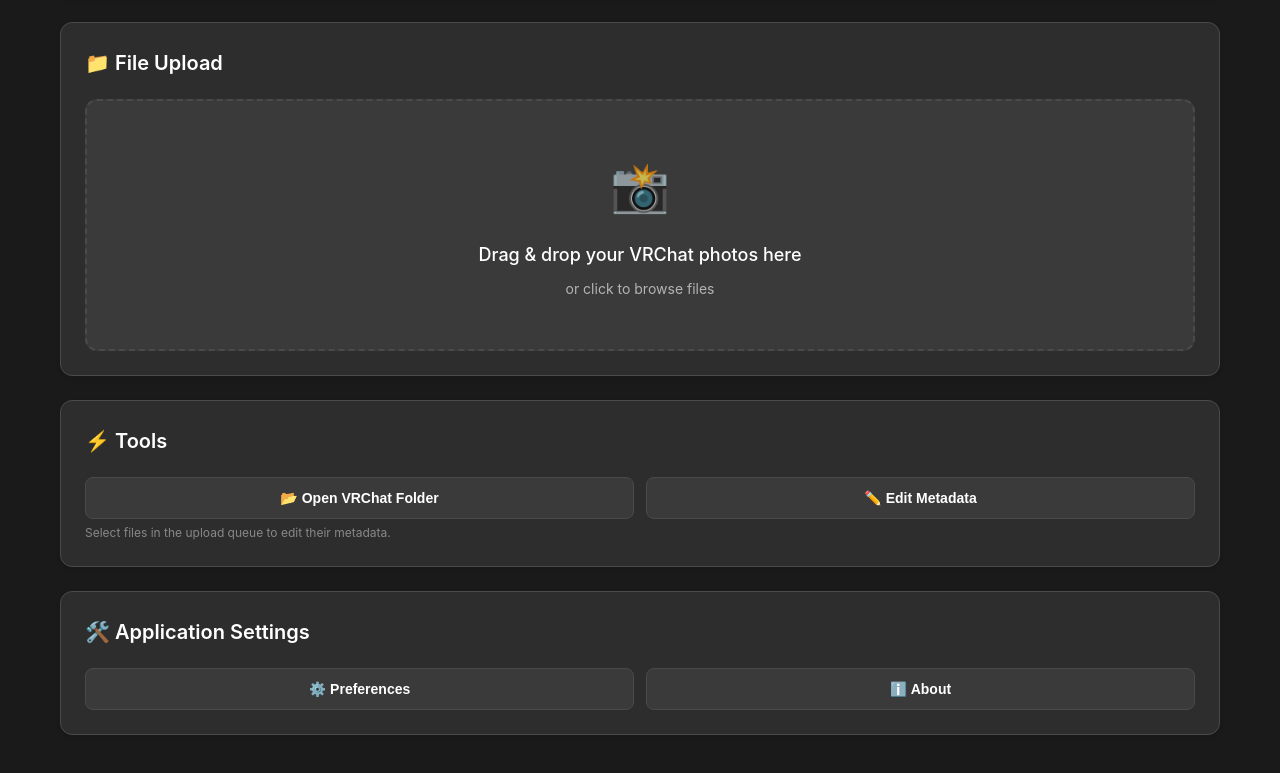
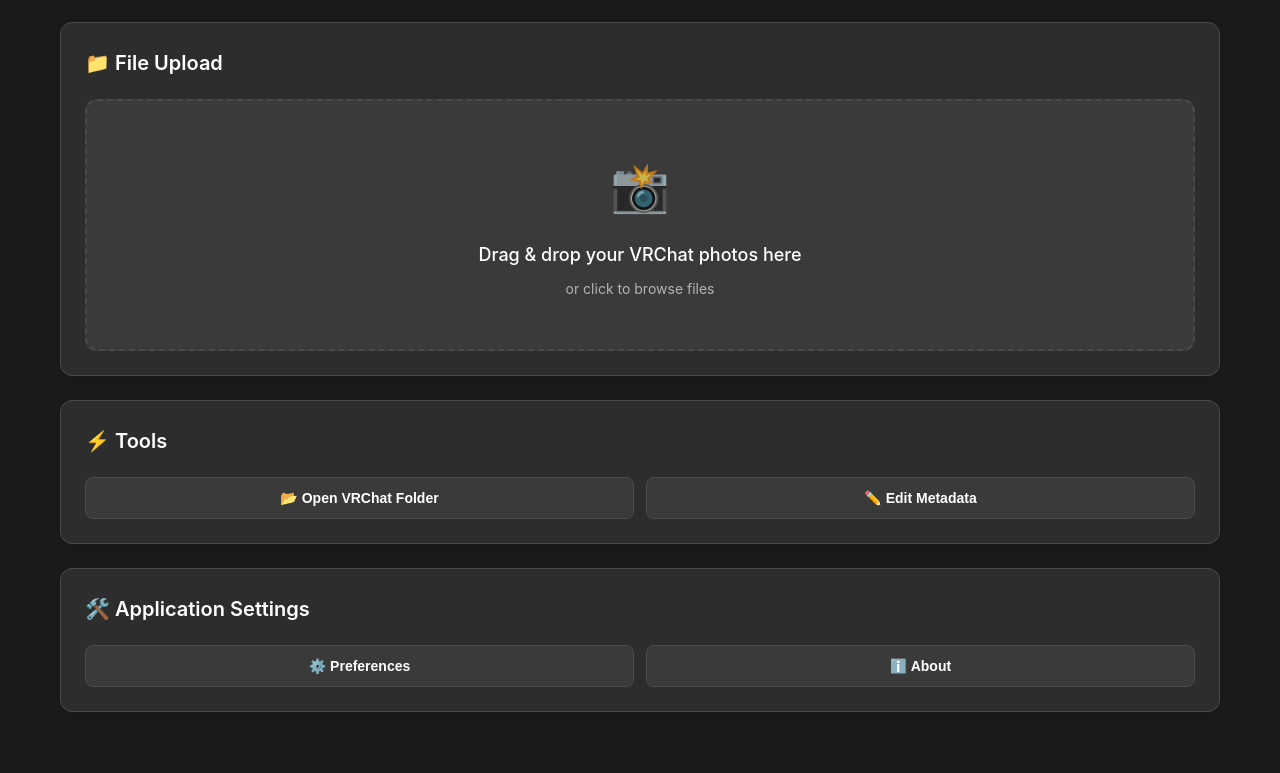
Before and after one commit to Fynn9563/vrchat-photo-uploader, a website built with Vite: page src/index.html in a window 1280 px wide. Shown: the part 641-1414 px from the top of the page. Built offline with nearby package versions, Linux system fonts and the light colour scheme.

Commit message:
fix: remove incorrect help text for metadata editor
- Removed misleading "Select files in the upload queue to edit their metadata" text

```diff
--- a/src/index.html
+++ b/src/index.html
@@ -149,9 +149,6 @@
         <button id="metadataEditorBtn" class="btn btn-secondary">
           ✏️ Edit Metadata
         </button>
-      </div>
-      <div class="form-help">
-        Select files in the upload queue to edit their metadata.
       </div>
     </div>
 
```
